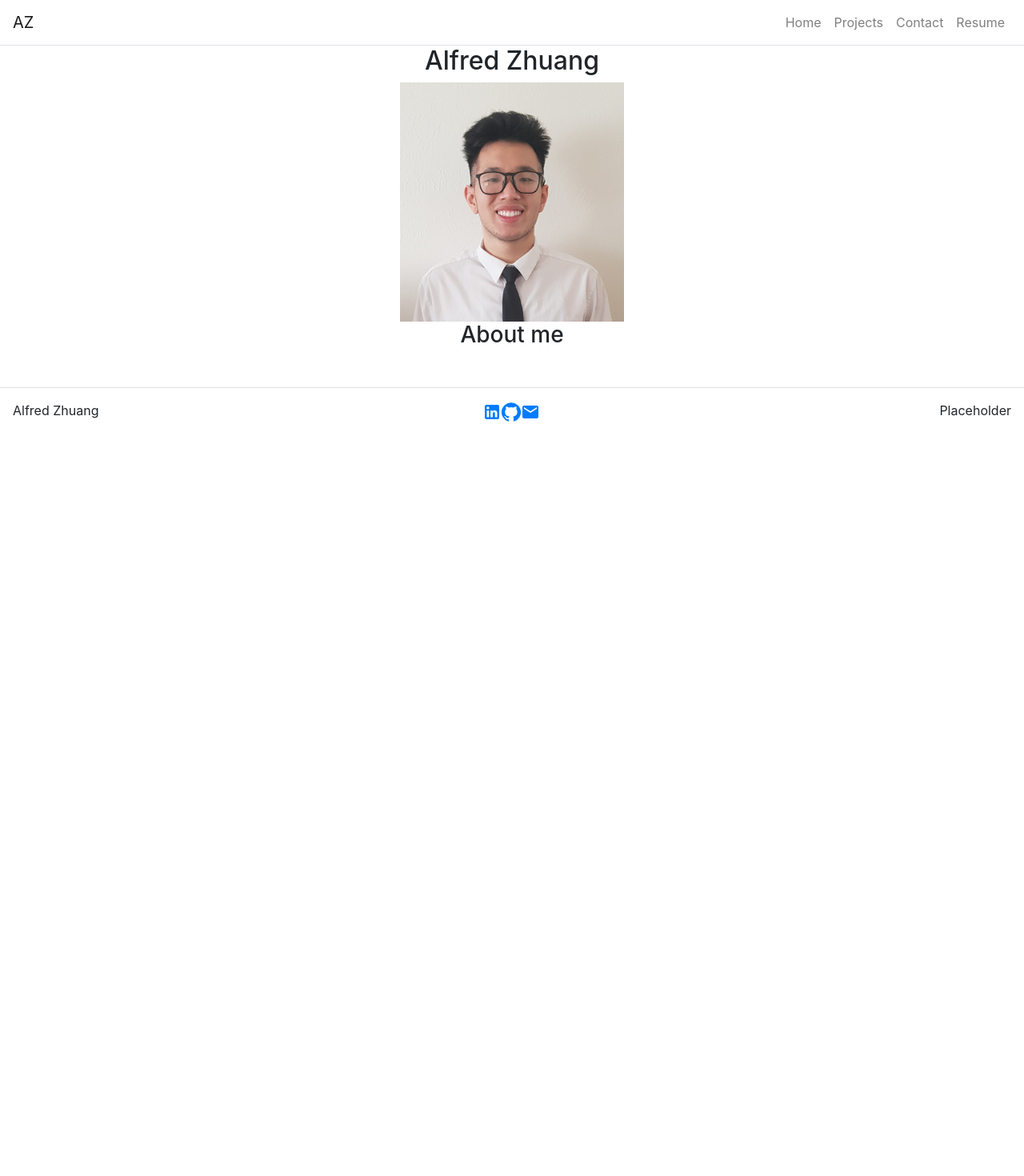
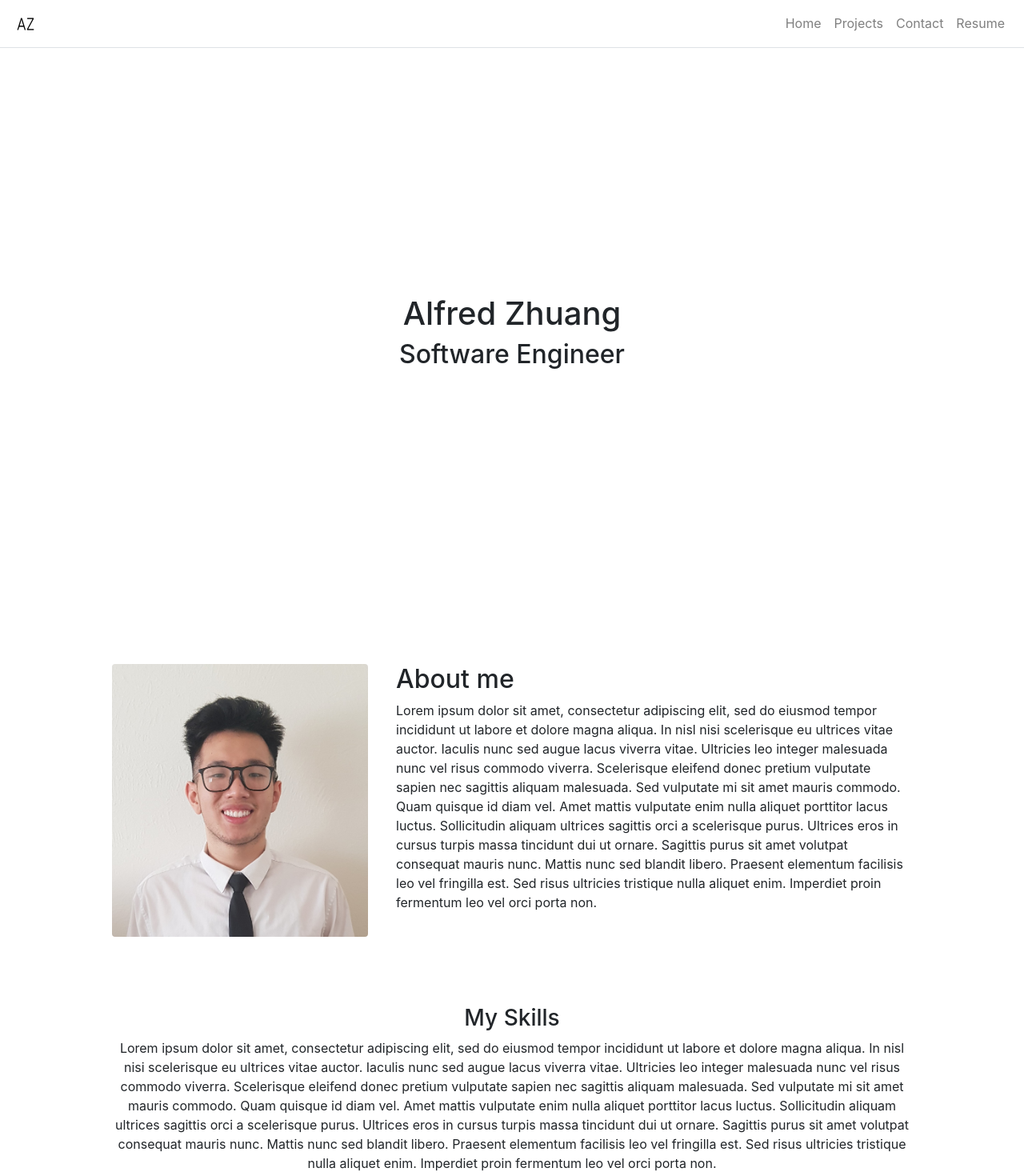
Before and after one commit to alfredzhuang/portfolio, a React (Create React App) app: page / in a window 1280 px wide. Shown: the top 1470 px of the page at 80% size. Before the commit the page ends 800 px from the top, so only its background shows below. Built offline with nearby package versions, Linux system fonts and the light colour scheme.

Commit message:
formatted the home page

```diff
--- a/src/App.css
+++ b/src/App.css
@@ -1,38 +1,3 @@
 .App {
   text-align: center;
 }
-
-.App-logo {
-  height: 40vmin;
-  pointer-events: none;
-}
-
-@media (prefers-reduced-motion: no-preference) {
-  .App-logo {
-    animation: App-logo-spin infinite 20s linear;
-  }
-}
-
-.App-header {
-  background-color: #282c34;
-  min-height: 100vh;
-  display: flex;
-  flex-direction: column;
-  align-items: center;
-  justify-content: center;
-  font-size: calc(10px + 2vmin);
-  color: white;
-}
-
-.App-link {
-  color: #61dafb;
-}
-
-@keyframes App-logo-spin {
-  from {
-    transform: rotate(0deg);
-  }
-  to {
-    transform: rotate(360deg);
-  }
-}
--- a/src/App.js
+++ b/src/App.js
@@ -66,7 +66,11 @@ class App extends React.Component {
         <Container className="p-0" fluid={true}>
 
           <Navbar className = "border-bottom" bg="transparent" expand="lg">
-            <Navbar.Brand>AZ</Navbar.Brand>
+            <Navbar.Brand>
+              <Link to="/">
+              <img className = "img" src="/favicon-32x32.png" alt = "AZ img"/>
+              </Link>
+            </Navbar.Brand>
             <Navbar.Toggle className="border-0" aria-controls="navbar-toggle"/>
             <Navbar.Collapse id="navbar-toggle">
               <Nav className="ml-auto">
--- /dev/null
+++ b/src/components/Footer.css
@@ -0,0 +1,4 @@
+.container {
+    text-align: center;
+    padding: 15px;
+}
--- a/src/components/Footer.js
+++ b/src/components/Footer.js
@@ -1,7 +1,5 @@
 import React from 'react';
-import Container from 'react-bootstrap/Container';
-import Row from 'react-bootstrap/Row';
-import Col from 'react-bootstrap/Col';
+import './Footer.css'
 import GitHubIcon from '@material-ui/icons/GitHub';
 import LinkedInIcon from '@material-ui/icons/LinkedIn';
 import EmailIcon from '@material-ui/icons/Email';
@@ -9,13 +7,8 @@ import EmailIcon from '@material-ui/icons/Email';
 function Footer() {
 
     return (
-        <footer className="mt-5">
-            <Container fluid={true}>
-                <Row className="border-top justify-content-between p-3">
-                    <Col className="p-0" md={3} sm={12}>
-                        Alfred Zhuang
-                    </Col>
-                    <Col className="justify-content-center" md={1}>
+        <footer className="footer">
+            <div className = "container">
                 <a class="icon" target="_blank" href="https://www.linkedin.com/in/alfred-zhuang/">
                     <LinkedInIcon className="footer-icon"/>
                 </a>
@@ -25,13 +18,7 @@ function Footer() {
                 <a class="icon" target="_blank" href="mailto:alfredzhuang1234@gmail.com">
                     <EmailIcon className="footer-icon"/>
                 </a>
-                    </Col>
-                    <Col className ="p-0 d-flex justify-content-end" md={3}>
-                        Placeholder
-                        {/* Dark mode goes here */}
-                    </Col>
-                </Row>
-            </Container>
+            </div>
         </footer>
     );
 }
--- a/src/pages/HomePage.css
+++ b/src/pages/HomePage.css
@@ -1,16 +1,29 @@
-.home {
-    text-align: center;
+.headline-container {
+    display: flex;
+    justify-content: center;
+    flex-direction: column;
+    align-items: center;
+    margin: 0px auto;
+    min-height: 90vh;
 }
-.headline-img {
-    display: block;
-    margin-left: auto;
-    margin-right: auto;
-    max-width: 280px;
+
+.about-container {
+    margin: 0px auto;
+    padding: 50px 0px;
+    max-width: 1000px;
 }
 
 .headline-img img {
-    max-width: 280px;
+    float: left;
     display: block;
-    margin-left: auto;
-    margin-right: auto;
+    margin-right: 35px;
+    width: 32%;
+    border-radius: 4px;
 }
+
+.skills-container {
+    text-align: center;
+    margin: 0px auto;
+    padding: 50px 0px;
+    max-width: 1000px;
+}
--- a/src/pages/HomePage.js
+++ b/src/pages/HomePage.js
@@ -5,15 +5,23 @@ function HomePage(props) {
 
     return(
         <div className="home">
-            <div className="headline">
-                <h2 className ="heading">{props.title}</h2>
+            <div className="headline-container">
+                <h1 className ="heading">{props.title}</h1>
+                <h2>Software Engineer</h2>
+            </div>
+            <div className="about-container">
                 <div className = "headline-img">
                     <img className = "img" src="/images/Alfred.jpg" alt = "Alfred img"/>
                 </div>
-            </div>
-            <div className="about">
-                <h3 className="heading">{props.subTitle}</h3>
-            </div>
+                <div className="profile">
+                    <h2>{props.subTitle}</h2>
+                    <p>Lorem ipsum dolor sit amet, consectetur adipiscing elit, sed do eiusmod tempor incididunt ut labore et dolore magna aliqua. In nisl nisi scelerisque eu ultrices vitae auctor. Iaculis nunc sed augue lacus viverra vitae. Ultricies leo integer malesuada nunc vel risus commodo viverra. Scelerisque eleifend donec pretium vulputate sapien nec sagittis aliquam malesuada. Sed vulputate mi sit amet mauris commodo. Quam quisque id diam vel. Amet mattis vulputate enim nulla aliquet porttitor lacus luctus. Sollicitudin aliquam ultrices sagittis orci a scelerisque purus. Ultrices eros in cursus turpis massa tincidunt dui ut ornare. Sagittis purus sit amet volutpat consequat mauris nunc. Mattis nunc sed blandit libero. Praesent elementum facilisis leo vel fringilla est. Sed risus ultricies tristique nulla aliquet enim. Imperdiet proin fermentum leo vel orci porta non.</p>
+                </div>
+             </div>
+             <div className="skills-container">
+                <h3>My Skills</h3>
+                <p>Lorem ipsum dolor sit amet, consectetur adipiscing elit, sed do eiusmod tempor incididunt ut labore et dolore magna aliqua. In nisl nisi scelerisque eu ultrices vitae auctor. Iaculis nunc sed augue lacus viverra vitae. Ultricies leo integer malesuada nunc vel risus commodo viverra. Scelerisque eleifend donec pretium vulputate sapien nec sagittis aliquam malesuada. Sed vulputate mi sit amet mauris commodo. Quam quisque id diam vel. Amet mattis vulputate enim nulla aliquet porttitor lacus luctus. Sollicitudin aliquam ultrices sagittis orci a scelerisque purus. Ultrices eros in cursus turpis massa tincidunt dui ut ornare. Sagittis purus sit amet volutpat consequat mauris nunc. Mattis nunc sed blandit libero. Praesent elementum facilisis leo vel fringilla est. Sed risus ultricies tristique nulla aliquet enim. Imperdiet proin fermentum leo vel orci porta non.</p>
+             </div>
         </div>
     );
 
```
Lines whose indentation alone changed are shown as unchanged.
